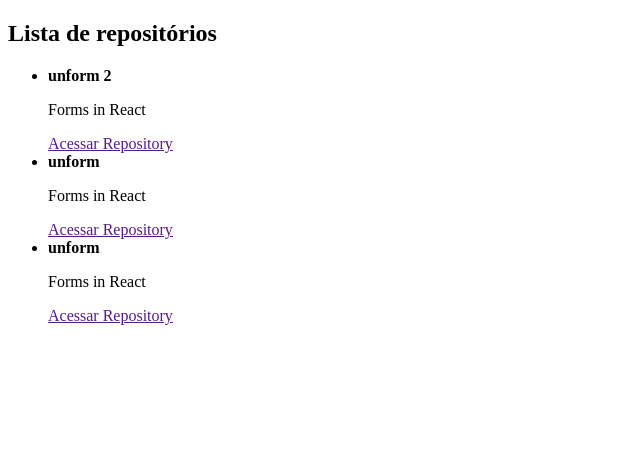
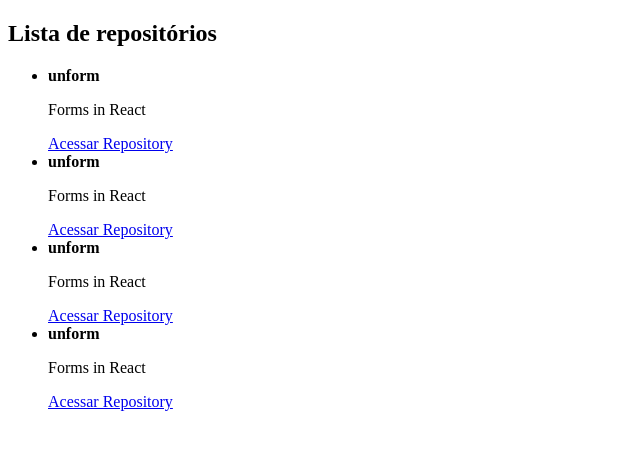
Before and after one commit to nenitf/ead_js_rocketseat_ignite-react, a React app: page / in a window 1280 px wide. Shown: the top 450 px of the page, without its empty margins (0-640 px from the left). Built offline with nearby package versions, Linux system fonts and the light colour scheme.

Commit message:
:tv: add aula 11

```diff
--- /dev/null
+++ b/src/components/RepositoryItem.jsx
@@ -0,0 +1,12 @@
+export function RepositoryItem(props){
+  return (
+    <li>
+      <strong>{props.repository.name ?? 'Default'}</strong>
+      <p>{props.repository.description}</p>
+
+      <a href={props.repository.link}>
+        Acessar Repository
+      </a>
+    </li>
+  )
+}
--- a/src/components/RepositoryList.jsx
+++ b/src/components/RepositoryList.jsx
@@ -1,34 +1,21 @@
-const repositoryName = "unform 2"
+import { RepositoryItem } from './RepositoryItem'
+
+const repository = {
+  name: "unform",
+  description: "Forms in React",
+  link: "https://github.com/unform/unform"
+}
+
 export function RepositoryList() {
   return (
     <section className="repository-list">
       <h1>Lista de repositórios</h1>
 
       <ul>
-        <li>
-          <strong>{repositoryName}</strong>
-          <p>Forms in React</p>
-
-          <a href="">
-            Acessar Repository
-          </a>
-        </li>
-        <li>
-          <strong>unform</strong>
-          <p>Forms in React</p>
-
-          <a href="">
-            Acessar Repository
-          </a>
-        </li>
-        <li>
-          <strong>unform</strong>
-          <p>Forms in React</p>
-
-          <a href="">
-            Acessar Repository
-          </a>
-        </li>
+        <RepositoryItem repository={repository} />
+        <RepositoryItem repository={repository} />
+        <RepositoryItem repository={repository} />
+        <RepositoryItem repository={repository} />
       </ul>
     </section>
   )
```
